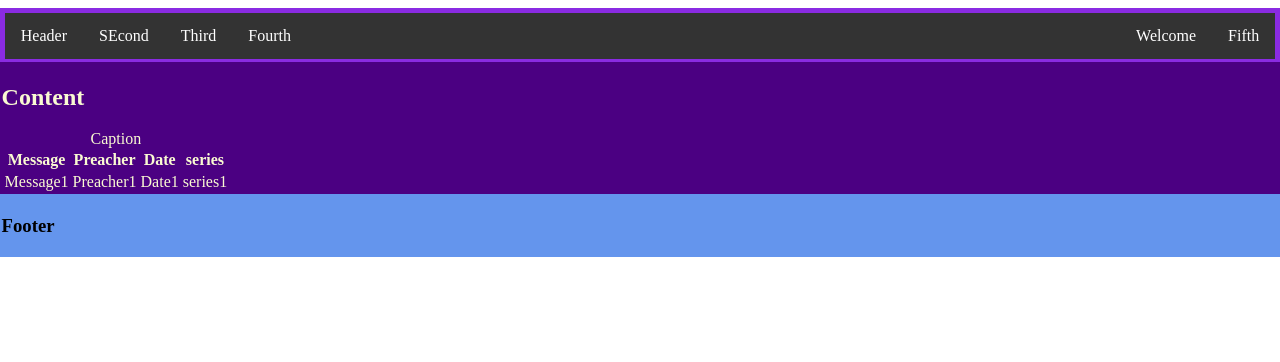
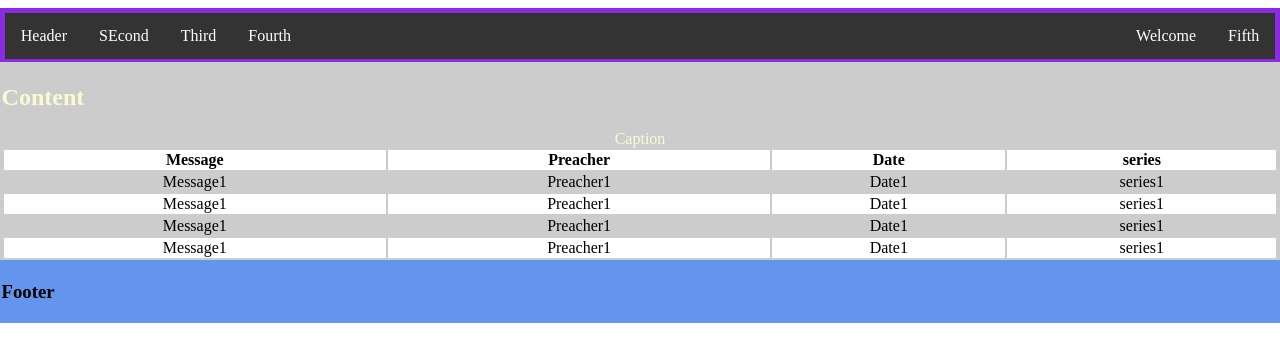
Before and after one commit to akinniyThomas/EBC_Project, a Django app: page / in a window 1280 px wide. Shown: the top 362 px of the page. Run offline with Django 3.2, Linux system fonts and the light colour scheme.

Commit message:
still working on the table

```diff
--- a/EBC_Project/ebc_app/static/ebc_app/style.css
+++ b/EBC_Project/ebc_app/static/ebc_app/style.css
@@ -8,7 +8,7 @@
 
 .cont {
     color: lightgoldenrodyellow;
-    background-color: indigo;
+    background-color: #ccc;
     margin: -0.1em -0.5em;
     padding: 0.1em;
 }
@@ -51,3 +51,23 @@ li.right{
 .homer{
     /*font-size: 40px;*/
 }
+
+table{
+    width:100%;
+    border:0px;
+}
+
+td{
+    text-align:center;
+}
+
+table tr:nth-child(even)
+{
+    background-color:#ccc;
+    color:black;
+}
+
+table tr:nth-child(odd){
+    background-color:#fff;
+    color:black;
+}
--- a/EBC_Project/ebc_app/templates/ebc_app/index.html
+++ b/EBC_Project/ebc_app/templates/ebc_app/index.html
@@ -27,6 +27,24 @@
             <td>Date1</td>
             <td>series1</td>
         </tr>
+        <tr>
+            <td>Message1</td>
+            <td>Preacher1</td>
+            <td>Date1</td>
+            <td>series1</td>
+        </tr>
+        <tr>
+            <td>Message1</td>
+            <td>Preacher1</td>
+            <td>Date1</td>
+            <td>series1</td>
+        </tr>
+        <tr>
+            <td>Message1</td>
+            <td>Preacher1</td>
+            <td>Date1</td>
+            <td>series1</td>
+        </tr>
     </table>
 {% endblock %}
 
```
